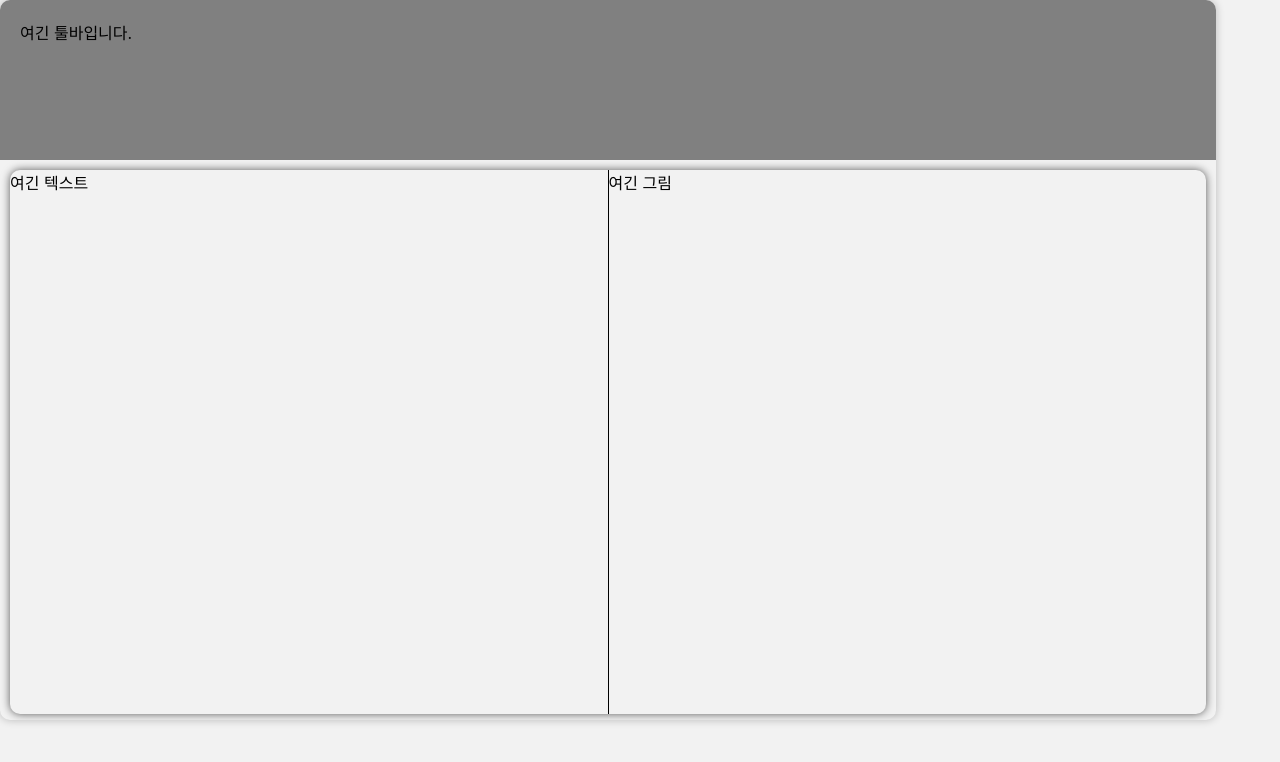
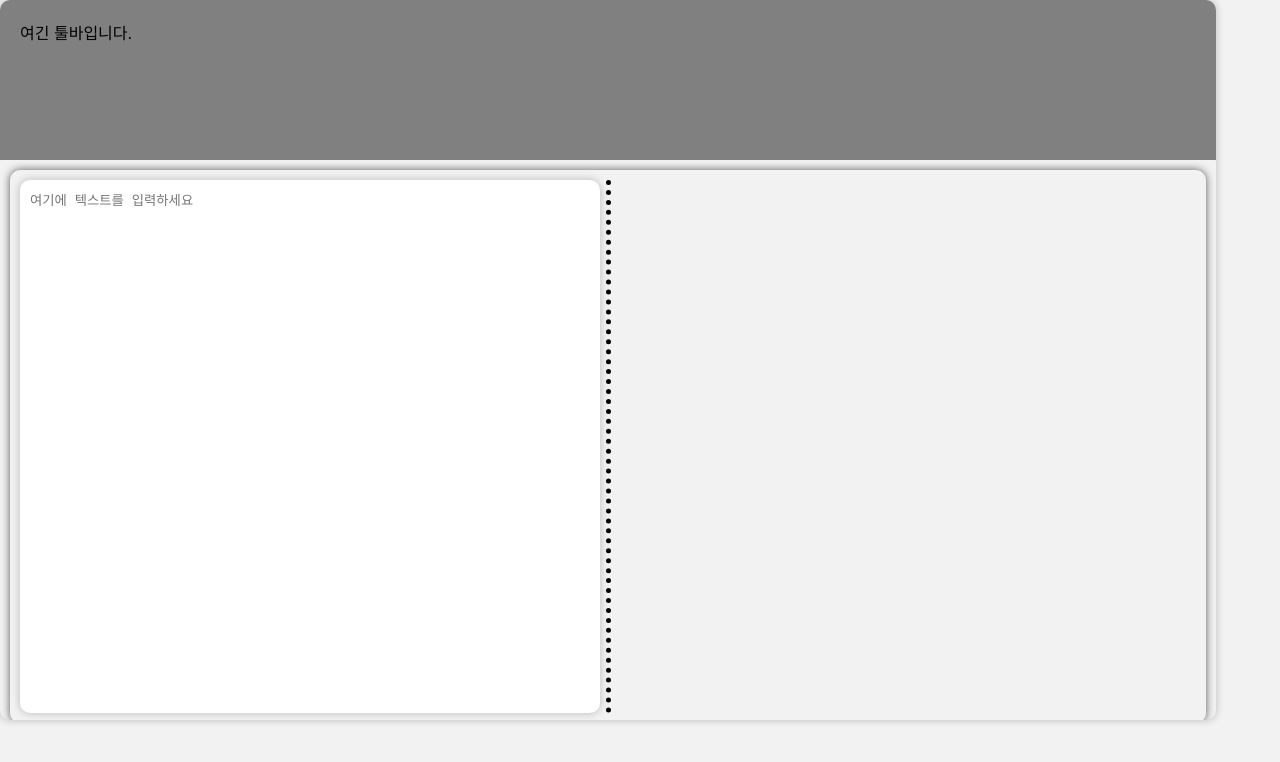
Before and after one commit to H-SChan/Modori, a React (Create React App) app: page / in a window 1280 px wide. Shown: the top 762 px of the page. Built offline with nearby package versions, Linux system fonts and the light colour scheme.

Commit message:
text부분 추가&디자인 개선

```diff
--- a/src/components/CanvasWrapper.js
+++ b/src/components/CanvasWrapper.js
@@ -4,9 +4,20 @@ import "./CanvasWrapper.scss";
 function CanvasWrapper() {
     return (
         <div className="CanvasWrapper">
-            <div className="CanvasWrapper_text">여긴 텍스트</div>
-            <div className="CanvasWrapper_draw">여긴 그림</div>
+            <div className="CanvasWrapper_text_container">
+                <textarea
+                    name=""
+                    className="CanvasWrapper_text"
+                    placeholder="여기에 텍스트를 입력하세요"
+                    cols="120"
+                    rows="10"
+                ></textarea>
+            </div>
+            <div className="CanvasWrapper_draw_container">
+                <canvas></canvas>
+            </div>
         </div>
     );
 }
+
 export default CanvasWrapper;
--- a/src/components/CanvasWrapper.scss
+++ b/src/components/CanvasWrapper.scss
@@ -1,16 +1,28 @@
 .CanvasWrapper {
     margin: 10px;
+    padding: 10px;
     box-shadow: 0 0 8px rgba(0, 0, 0, 0.64);
-    height: 68vh;
+    height: 74%;
     border-radius: 10px;
     display: flex;
     justify-content: space-around;
     overflow: hidden;
-    &_text {
+    &_text_container {
         flex: 1;
     }
-    &_draw {
-        border-left: 1px solid black;
+    &_text {
+        resize: none;
+        width: 99%;
+        height: 100%;
+        box-sizing: border-box;
+        outline: none;
+        border: none;
+        border-radius: 10px;
+        box-shadow: 0 0 8px rgba(0, 0, 0, 0.24);
+        padding: 10px;
+    }
+    &_draw_container {
+        border-left: 5px dotted;
         flex: 1;
     }
 }
```
